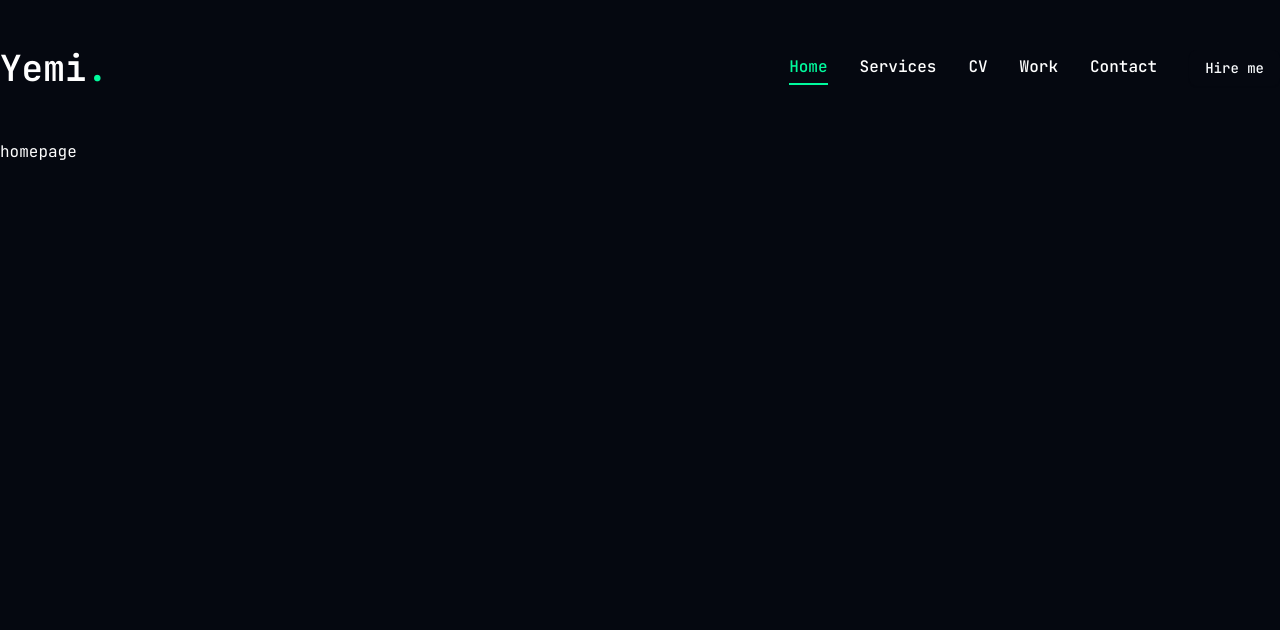
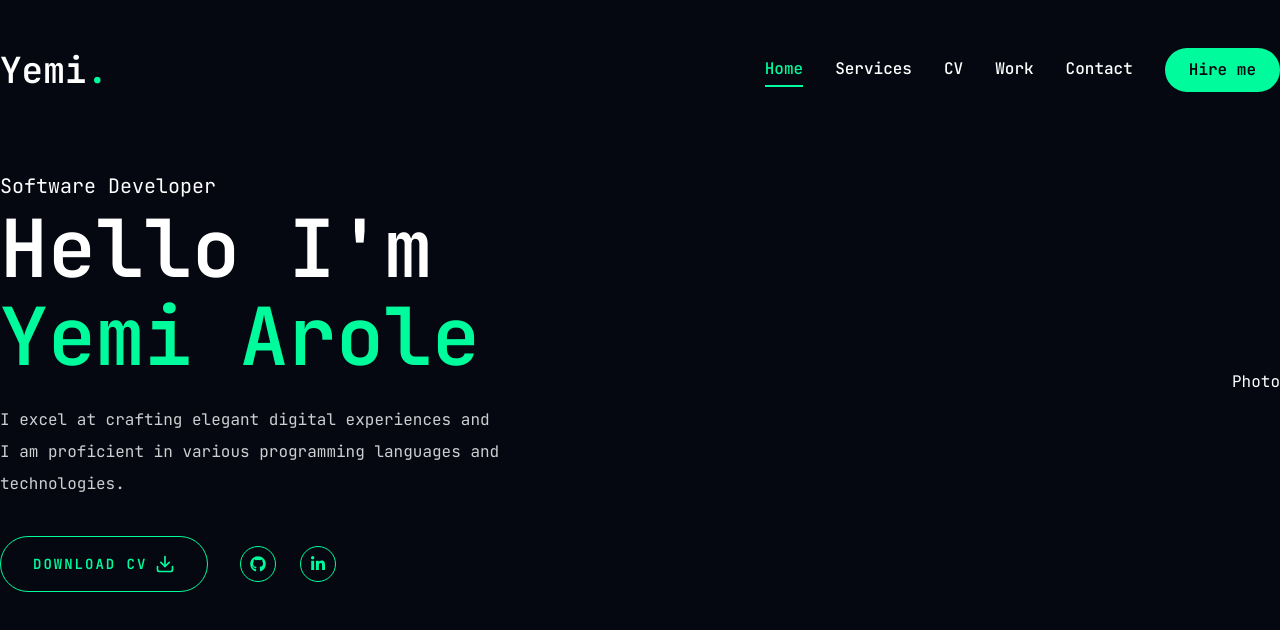
Before and after one commit to yemarole/portfolio, a Next.js app: page / in a window 1280 px wide. Shown: the top 630 px of the page. Built offline with nearby package versions, Linux system fonts and the light colour scheme.

Commit message:
created socials link placeholders & edited the globalcss file

```diff
--- a/app/globals.css
+++ b/app/globals.css
@@ -129,4 +129,13 @@
     @apply bg-primary text-white leading-loose;
     font-family: var(--font-jetbrainsMono);
   }
+  .h1 {
+    @apply text-[48px] xl:text-[80px] leading-[1.1] font-semibold;
+  }
+  .h2 {
+    @apply text-[36px] xl:text-[48px] leading-[1.1] font-semibold;
+  }
+  .h3 {
+    @apply text-[20px] xl:text-[24px] leading-[1.1] font-semibold;
+  }
 }
--- a/app/page.jsx
+++ b/app/page.jsx
@@ -1,3 +1,52 @@
-export default function Home() {
-  return <main>homepage</main>;
-}
+import { Button } from "@/components/ui/button";
+import { FiDownload } from "react-icons/fi";
+
+// components
+import Social from "@/components/Social";
+import Photo from "@/components/Photo";
+
+const Home = () => {
+  return (
+    <section className="h-full">
+      <div className="container mx-auto h-full">
+        <div className="flex flex-col xl:flex-row items-center justify-between xl:pt-8 xl:pb-24">
+          {/* text */}
+          <div className="text-center xl:text-left">
+            <span className="text-xl">Software Developer</span>
+            <h1 className="h1 mb-6">
+              Hello I'm <br />
+              <span className="text-accent">Yemi Arole</span>
+            </h1>
+            <p className="max-w-[500px] mb-9 text-white/80">
+              I excel at crafting elegant digital experiences and I am
+              proficient in various programming languages and technologies.
+            </p>
+            {/* btn and socials */}
+            <div className="flex flex-col xl:flex-row items-center gap-8">
+              <Button
+                variant="outline"
+                size="lg"
+                className="uppercase flex items-center gap-2"
+              >
+                <span>Download CV</span>
+                <FiDownload className="text-xl" />
+              </Button>
+              <div className="mb-8 xl:mb-0">
+                <Social
+                  containerStyles="flex gap-6"
+                  iconStyles="w-9 h-9 border border-accent rounded-full flex justify-center items-center text-accent text-base hover:bg-accent hover:text-primary hover:transition-all duration-500"
+                />
+              </div>
+            </div>
+          </div>
+          {/* photo */}
+          <div>
+            <Photo />
+          </div>
+        </div>
+      </div>
+    </section>
+  );
+};
+
+export default Home;
--- /dev/null
+++ b/components/Photo.jsx
@@ -0,0 +1,7 @@
+import React from "react";
+
+const Photo = () => {
+  return <div>Photo</div>;
+};
+
+export default Photo;
--- /dev/null
+++ b/components/Social.jsx
@@ -0,0 +1,24 @@
+import Link from "next/link";
+
+import { FaGithub, FaLinkedinIn } from "react-icons/fa";
+
+const socials = [
+  { icon: <FaGithub />, path: "" },
+  { icon: <FaLinkedinIn />, path: "" },
+];
+
+const Social = ({ containerStyles, iconStyles }) => {
+  return (
+    <div className={containerStyles}>
+      {socials.map((item, index) => {
+        return (
+          <Link key={index} href={item.path} className={iconStyles}>
+            {item.icon}
+          </Link>
+        );
+      })}
+    </div>
+  );
+};
+
+export default Social;
--- a/components/Stairs.jsx
+++ b/components/Stairs.jsx
@@ -22,7 +22,7 @@
 const Stairs = () => {
   return (
     <>
-      {/* render 6 motion divs, each representing a step o the stairs.
+      {/* render 6 motion divs, each representing a step on the stairs.
 Each div will have the same animation defined by the stairsAnimation object.
 The delay for each div is calculated dynamically based on it's reversed index, creating a staggered effect with decreasing delay for each subsequent step.
 */}
--- a/components/ui/button.jsx
+++ b/components/ui/button.jsx
@@ -5,33 +5,26 @@
 import { cn } from "@/lib/utils";
 
 const buttonVariants = cva(
-  "inline-flex items-center justify-center gap-2 whitespace-nowrap rounded-md text-sm font-medium transition-[color,box-shadow] disabled:pointer-events-none disabled:opacity-50 [&_svg]:pointer-events-none [&_svg:not([class*='size-'])]:size-4 shrink-0 [&_svg]:shrink-0 outline-none focus-visible:border-ring focus-visible:ring-ring/50 focus-visible:ring-[3px] aria-invalid:ring-destructive/20 dark:aria-invalid:ring-destructive/40 aria-invalid:border-destructive",
+  "inline-flex items-center justify-center whitespace-nowrap rounded-full text-base font-semibold ring-offset-white transition-colors",
   {
     variants: {
       variant: {
-        default:
-          "bg-primary text-primary-foreground shadow-xs hover:bg-primary/90",
-        destructive:
-          "bg-destructive text-white shadow-xs hover:bg-destructive/90 focus-visible:ring-destructive/20 dark:focus-visible:ring-destructive/40",
+        default: "bg-accent text-primary hover:bg-accent-hover",
+        primary: "bg-primary text-white",
         outline:
-          "border border-input bg-background shadow-xs hover:bg-accent hover:text-accent-foreground",
-        secondary:
-          "bg-secondary text-secondary-foreground shadow-xs hover:bg-secondary/80",
-        ghost: "hover:bg-accent hover:text-accent-foreground",
-        link: "text-primary underline-offset-4 hover:underline",
+          "border border-accent bg-transparent text-accent hover:bg-accent hover:text-primary",
       },
       size: {
-        default: "h-9 px-4 py-2 has-[>svg]:px-3",
-        sm: "h-8 rounded-md gap-1.5 px-3 has-[>svg]:px-2.5",
-        lg: "h-10 rounded-md px-6 has-[>svg]:px-4",
-        icon: "size-9",
+        default: "h-[44px] px-6",
+        md: "h-[48px] px-6",
+        lg: "h-[56px] px-8 text-sm uppercase tracking-[2px]",
       },
     },
     defaultVariants: {
       variant: "default",
       size: "default",
     },
-  },
+  }
 );
 
 function Button({ className, variant, size, asChild = false, ...props }) {
```
